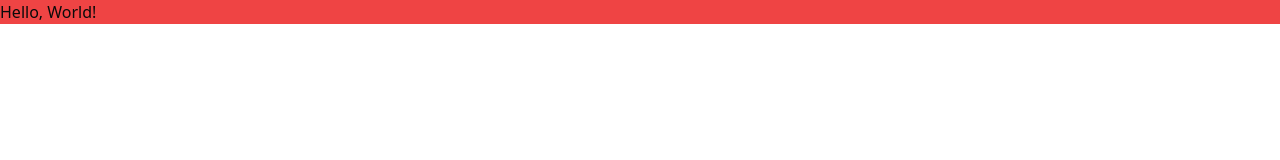
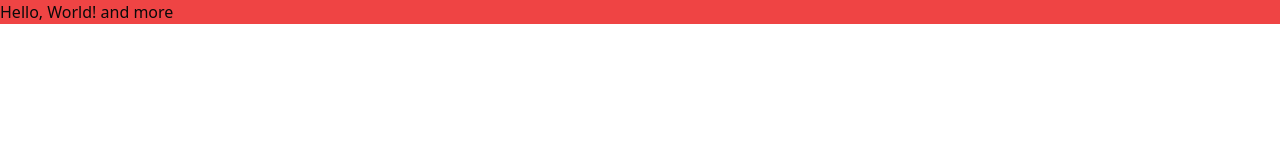
Before and after one commit to andamagodwin/primary-school-management-system, a React (Vite) app: page / in a window 1280 px wide. Shown: the top 160 px of the page. Built offline with nearby package versions, Linux system fonts and the light colour scheme.

Commit message:
Update greeting message in App component and remove unused Tailwind import in CSS

```diff
--- a/src/App.tsx
+++ b/src/App.tsx
@@ -6,7 +6,7 @@ function App() {
   return (
     <>
       <div className='bg-red-500'>
-        Hello, World!
+        Hello, World! and more
       </div>
     </>
   )
--- a/src/index.css
+++ b/src/index.css
@@ -1,7 +1,6 @@
 @tailwind base;
 @tailwind components;
 @tailwind utilities;
-@import "tailwindcss";
 
 @layer base {
   :root {
```
